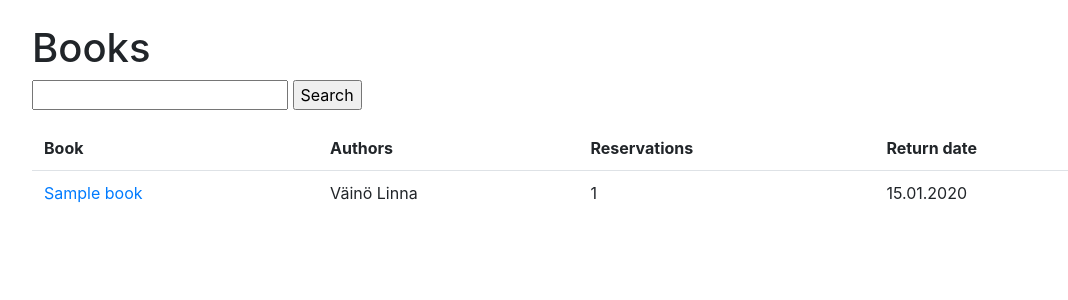
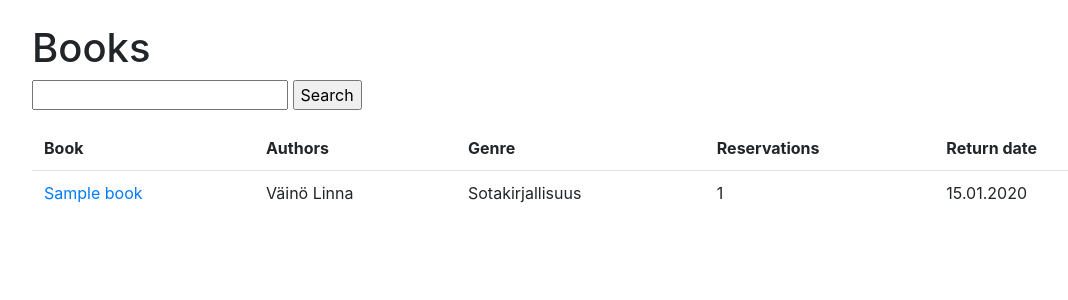
Before and after one commit to vkopio/django-library-manager, a Django app: page /library/books/ in a window 1280 px wide. Shown: the part 72-372 px from the top of the page, without its empty margins (53-1121 px from the left). Run offline with Django 3.2, Linux system fonts and the light colour scheme; data comes from the database, SQL or seed files in the repository; tables that the repository leaves empty hold one stand-in row (values such as "Sample post"); parts of the project's set-up code (start-up, migrations or seed data) failed here and were passed over; some libraries are stand-ins or nearby versions.

Commit message:
Added genres to book list template

```diff
--- a/library_app/templates/library_app/book_list.html
+++ b/library_app/templates/library_app/book_list.html
@@ -13,6 +13,7 @@
             <tr>
                 <th>Book</th>
                 <th>Authors</th>
+                <th>Genre</th>
                 <th>Reservations</th>
                 <th>Return date</th>
             </tr>
@@ -21,6 +22,7 @@
                 <tr>
                     <td><a href="{% url 'library_app:book_detail' book.id %}">{{ book.name }}</a></td>
                     <td>{{ book.authors.all|join:", " }}</td>
+                    <td>{{ book.genres.all|join:", " }}</td>
                     <td>{{ book.reservations.count }}</td>
                     <td>{{ book.borrowing.due_date|date:"d.m.Y" }}</td>
                 </tr>
```
